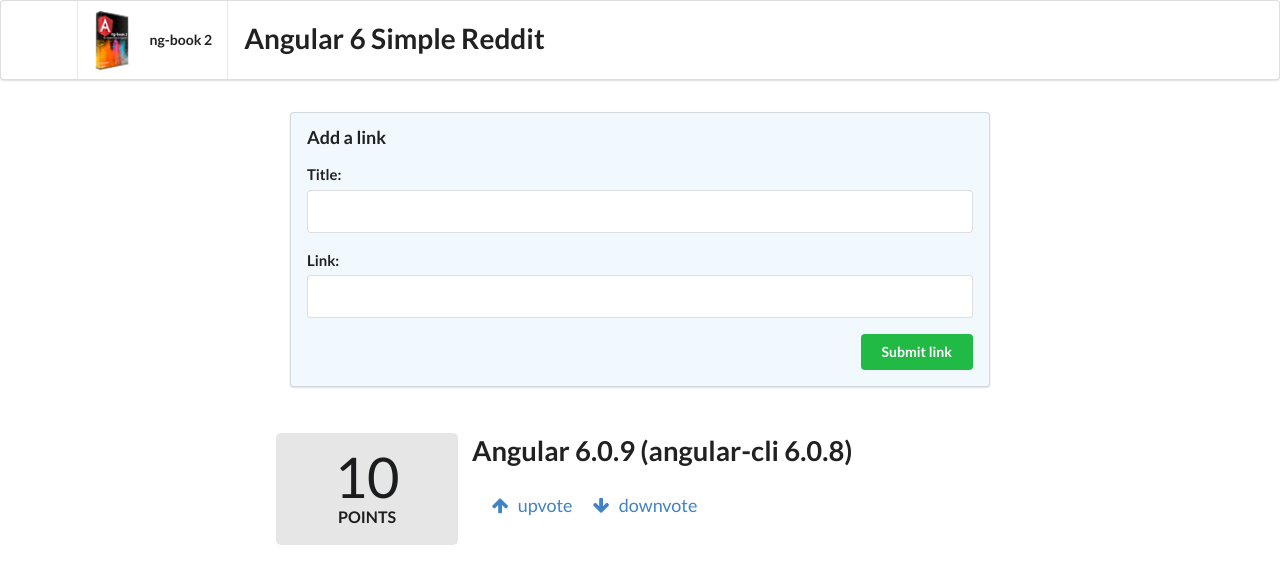
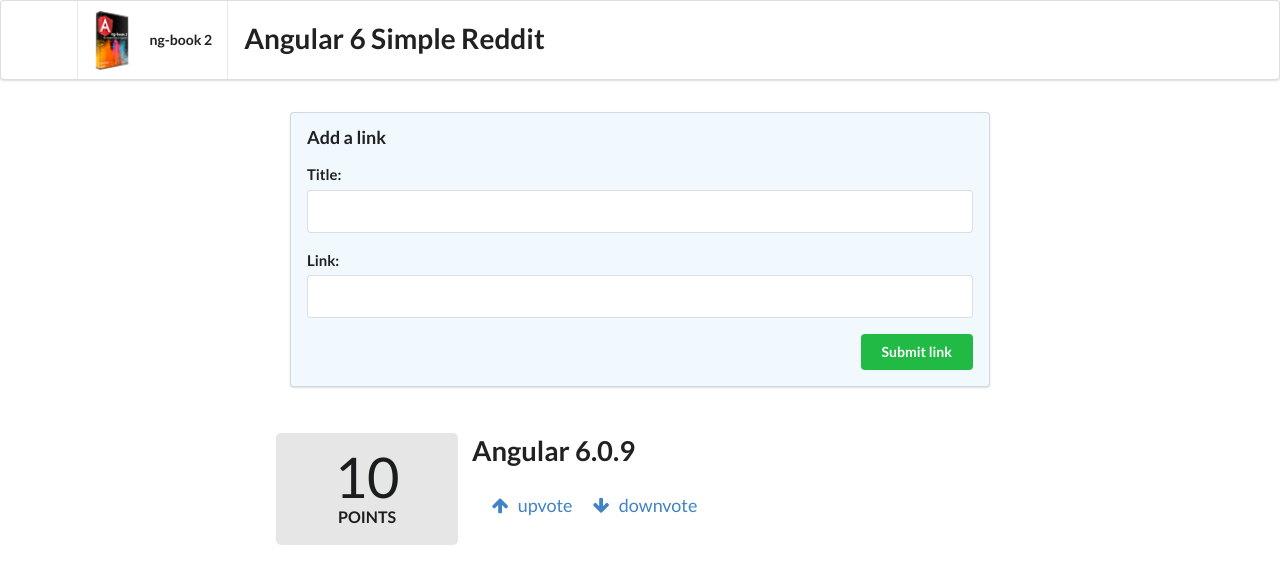
Before and after one commit to johnking2010/basic-angular-deploy, an Angular app: page / in a window 1280 px wide. Shown: the top 584 px of the page. Built offline with nearby package versions, Linux system fonts and the light colour scheme.

Commit message:
Article Model implemented, UI reading data from the instance passed to it - ng book 2 p49

```diff
--- a/src/app/article/article.component.html
+++ b/src/app/article/article.component.html
@@ -2,7 +2,7 @@
 <div class="four wide column center aligned votes">
   <div class="ui statistic">
     <div class="value">
-      {{ votes }}
+      {{ article.votes }}
     </div>
     <div class="label">
       Points
@@ -12,8 +12,8 @@
 
 <!-- Column displaying the article information, shown on the right  -->
 <div class="twelve wide column">
-  <a class="ui large header" href="{{ link }}">
-    {{ title }}
+  <a class="ui large header" href="{{ article.link }}">
+    {{ article.title }}
   </a>
   <ul class="ui big horizontal list voters">
     <li class="item">
--- a/src/app/article/article.component.ts
+++ b/src/app/article/article.component.ts
@@ -1,4 +1,6 @@
 import { Component, OnInit, HostBinding } from '@angular/core';
+
+import { Article } from './article.model';
 
 @Component({
   selector: 'app-article',
@@ -8,22 +10,19 @@ import { Component, OnInit, HostBinding } from '@angular/core';
 export class ArticleComponent implements OnInit {
   // the CSS class we want to apply to the 'host' of this component
   @HostBinding('attr.class') cssClass='row';
-  // sum of all upvaotes (minus downvotes)
-  votes: number;
-  // article title:
-  title: string;
-  // article link:
-  link: string;
+  // instance of the 'Article model'
+  article: Article;
 
   constructor() {
-    // setting some default attributes
-    this.title = 'Angular 6.0.9 (angular-cli 6.0.8)';
-    this.link = 'http://angular.io';
-    this.votes = 10;
+    // Using an instance of the 'Article model' to get independent data:
+    this.article = new Article(
+      'Angular 6.0.9',
+      'http://angular.io',
+      10);
   }
 
   voteUp() {
-    this.votes += 1;
+    this.article.votes += 1;
 
     return false
     // *** ABOVE line added to PREVENT the browser from PROPAGATING events upwards!
@@ -31,7 +30,7 @@ export class ArticleComponent implements OnInit {
   }
 
   voteDown() {
-    this.votes -= 1;
+    this.article.votes -= 1;
 
     return false
   }
```
